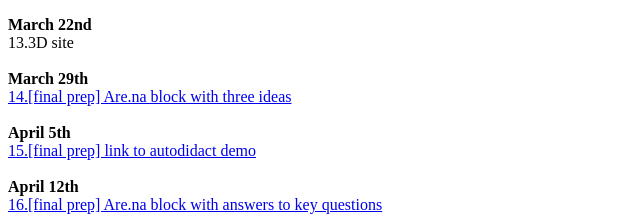
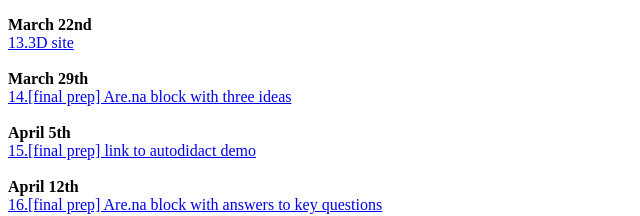
Before and after one commit to lizzychiappini/lizzychiappini.github.io, a plain HTML site: page portfolio/index.html in a window 1280 px wide. Shown: the part 478-694 px from the top of the page, 0-640 px from the left. Drawn offline with Linux system fonts and the light colour scheme.

Commit message:
Update index.html

```diff
--- a/portfolio/index.html
+++ b/portfolio/index.html
@@ -62,7 +62,7 @@
 
 <b>March 22nd</b>
 <br>
-13.3D site
+<a href="https://lizzychiappini.github.io/3dims/">13.3D site</a>
 <br>
 <br>
 
```
